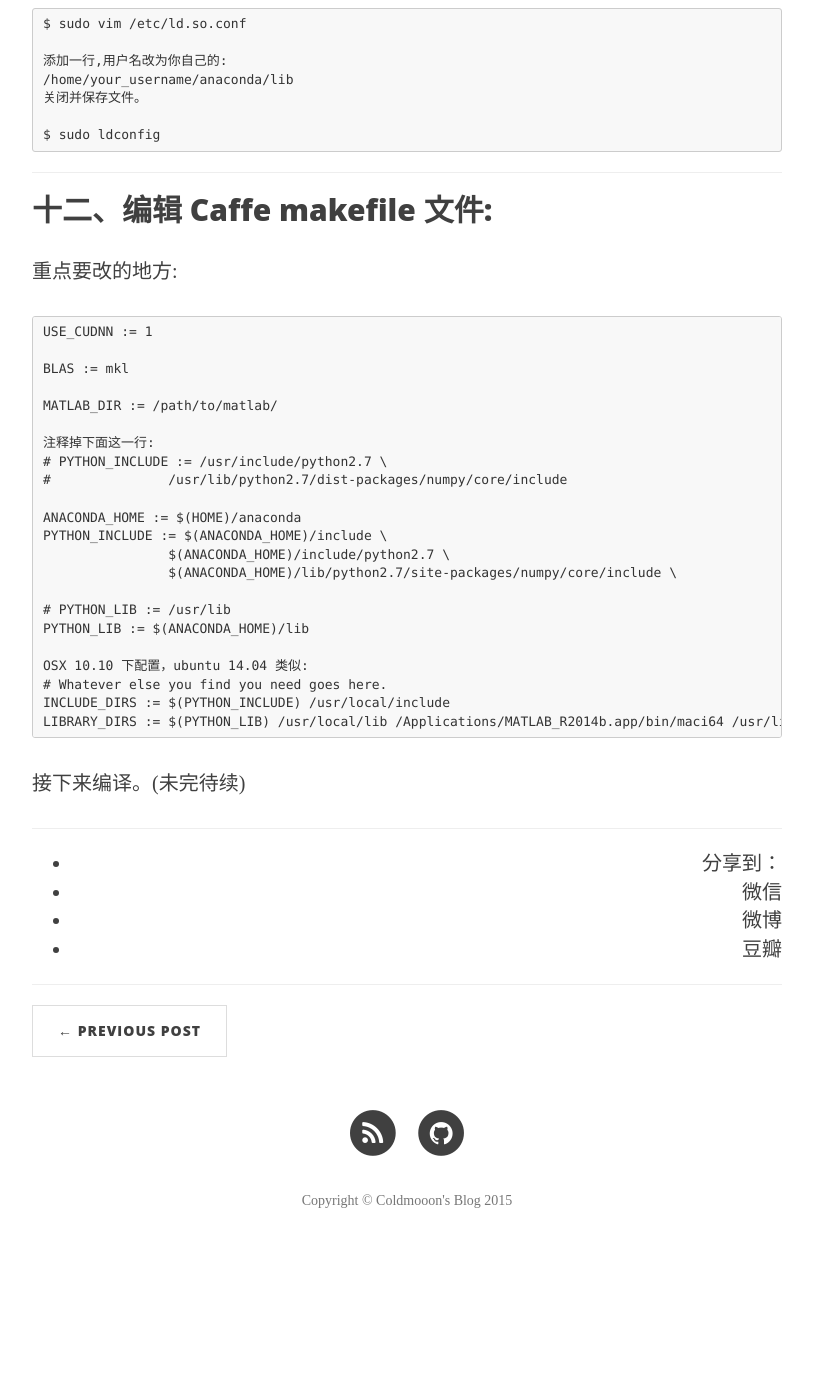
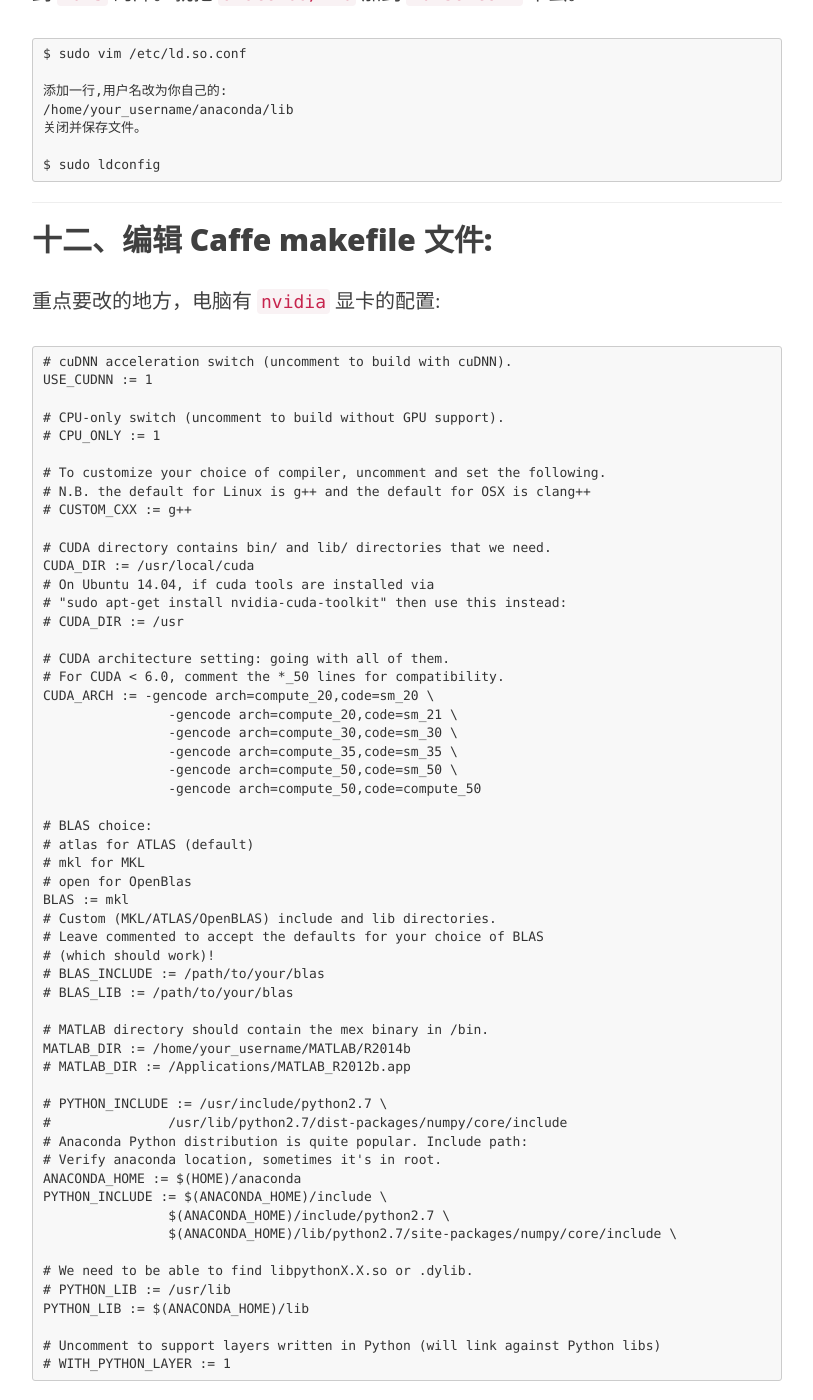
Before and after one commit to Coldmooon/coldmooon.github.io, a Jekyll site: the page built from _posts/2015-08-03-caffe_install.markdown, in a window 1280 px wide and 1400 px high, scrolled down 11511 px. Shown: the whole window, without its empty margins (233-1046 px from the left). Built offline with Jekyll 4.4.1, drawn with Linux system fonts in a browser that asks for light colours; nearby versions of some CDN libraries; comment, search, counter and statistics services are not loaded; before the commit the page ends 12787 px from its top, so only the background shows below that; some of the changed text lies outside the part shown.

Commit message:
add chapter `compile`

````diff
--- a/_posts/2015-08-03-caffe_install.markdown
+++ b/_posts/2015-08-03-caffe_install.markdown
@@ -168,7 +168,7 @@ Use 'apt-get autoremove' to remove them.
 
 ## 五、安装 cudnn
 
-从官方网站下载 `cudnn` 后解压。得到的文件是 `.h` 和 `.so` 文件。所以，直接把他们拷贝到 `/usr/local/include` 和  `/usr/local/lib/` 下就好了。
+如果电脑没有 `nvidia` 的显卡，此步跳过。从官方网站下载 `cudnn` 后解压。得到的文件是 `.h` 和 `.so` 文件。所以，直接把他们拷贝到 `/usr/local/include` 和  `/usr/local/lib/` 下就好了。
 
 ```
 sudo cp cudnn.h /usr/local/include
@@ -443,31 +443,119 @@ $ sudo ldconfig
 
 ## 十二、编辑 Caffe makefile 文件:
 
-重点要改的地方:
+重点要改的地方，电脑有 `nvidia` 显卡的配置:
 
 ```
+# cuDNN acceleration switch (uncomment to build with cuDNN).
 USE_CUDNN := 1
 
+# CPU-only switch (uncomment to build without GPU support).
+# CPU_ONLY := 1
+
+# To customize your choice of compiler, uncomment and set the following.
+# N.B. the default for Linux is g++ and the default for OSX is clang++
+# CUSTOM_CXX := g++
+
+# CUDA directory contains bin/ and lib/ directories that we need.
+CUDA_DIR := /usr/local/cuda
+# On Ubuntu 14.04, if cuda tools are installed via
+# "sudo apt-get install nvidia-cuda-toolkit" then use this instead:
+# CUDA_DIR := /usr
+
+# CUDA architecture setting: going with all of them.
+# For CUDA < 6.0, comment the *_50 lines for compatibility.
+CUDA_ARCH := -gencode arch=compute_20,code=sm_20 \
+                -gencode arch=compute_20,code=sm_21 \
+                -gencode arch=compute_30,code=sm_30 \
+                -gencode arch=compute_35,code=sm_35 \
+                -gencode arch=compute_50,code=sm_50 \
+                -gencode arch=compute_50,code=compute_50
+
+# BLAS choice:
+# atlas for ATLAS (default)
+# mkl for MKL
+# open for OpenBlas
 BLAS := mkl
+# Custom (MKL/ATLAS/OpenBLAS) include and lib directories.
+# Leave commented to accept the defaults for your choice of BLAS
+# (which should work)!
+# BLAS_INCLUDE := /path/to/your/blas
+# BLAS_LIB := /path/to/your/blas
 
-MATLAB_DIR := /path/to/matlab/
+# MATLAB directory should contain the mex binary in /bin.
+MATLAB_DIR := /home/your_username/MATLAB/R2014b
+# MATLAB_DIR := /Applications/MATLAB_R2012b.app
 
-注释掉下面这一行:
 # PYTHON_INCLUDE := /usr/include/python2.7 \
-#		/usr/lib/python2.7/dist-packages/numpy/core/include
-
+#               /usr/lib/python2.7/dist-packages/numpy/core/include
+# Anaconda Python distribution is quite popular. Include path:
+# Verify anaconda location, sometimes it's in root.
 ANACONDA_HOME := $(HOME)/anaconda
 PYTHON_INCLUDE := $(ANACONDA_HOME)/include \
-		$(ANACONDA_HOME)/include/python2.7 \
-		$(ANACONDA_HOME)/lib/python2.7/site-packages/numpy/core/include \
+                $(ANACONDA_HOME)/include/python2.7 \
+                $(ANACONDA_HOME)/lib/python2.7/site-packages/numpy/core/include \
 
+# We need to be able to find libpythonX.X.so or .dylib.
 # PYTHON_LIB := /usr/lib
 PYTHON_LIB := $(ANACONDA_HOME)/lib
 
-OSX 10.10 下配置，ubuntu 14.04 类似:
-# Whatever else you find you need goes here.
-INCLUDE_DIRS := $(PYTHON_INCLUDE) /usr/local/include
-LIBRARY_DIRS := $(PYTHON_LIB) /usr/local/lib /Applications/MATLAB_R2014b.app/bin/maci64 /usr/lib
+# Uncomment to support layers written in Python (will link against Python libs)
+# WITH_PYTHON_LAYER := 1
+```
+电脑没有 `nvidia` 显卡的配置:
+
+```
+# cuDNN acceleration switch (uncomment to build with cuDNN).
+# USE_CUDNN := 1
+
+# CPU-only switch (uncomment to build without GPU support).
+CPU_ONLY := 1
+
+# To customize your choice of compiler, uncomment and set the following.
+# N.B. the default for Linux is g++ and the default for OSX is clang++
+# CUSTOM_CXX := g++
+
+# CUDA directory contains bin/ and lib/ directories that we need.
+# CUDA_DIR := /usr/local/cuda
+# On Ubuntu 14.04, if cuda tools are installed via
+# "sudo apt-get install nvidia-cuda-toolkit" then use this instead:
+# CUDA_DIR := /usr
+
+# CUDA architecture setting: going with all of them.
+# For CUDA < 6.0, comment the *_50 lines for compatibility.
+# CUDA_ARCH := -gencode arch=compute_20,code=sm_20 \
+#                 -gencode arch=compute_20,code=sm_21 \
+#                 -gencode arch=compute_30,code=sm_30 \
+#                 -gencode arch=compute_35,code=sm_35 \
+#                 -gencode arch=compute_50,code=sm_50 \
+#                 -gencode arch=compute_50,code=compute_50
+
+...
+
+其余部分保持不变
+```
+接下来编译。
+
+------------------------
+
+## 十三、编译
+
+在终端下输入:
+
+```
+$ make all -j 8
+$ make test -j 8
+$ make runtest -j 8
 ```
 
-接下来编译。(未完待续)
+接下来编译 `python` 接口和 `matlab` 接口:
+
+```
+$ make pycaffe -j 8
+```
+```
+$ make matcaffe -j 8
+```
+在编译过程中如果遇到错误，可以在上一篇文章里搜索一下。
+
+---------------
````
